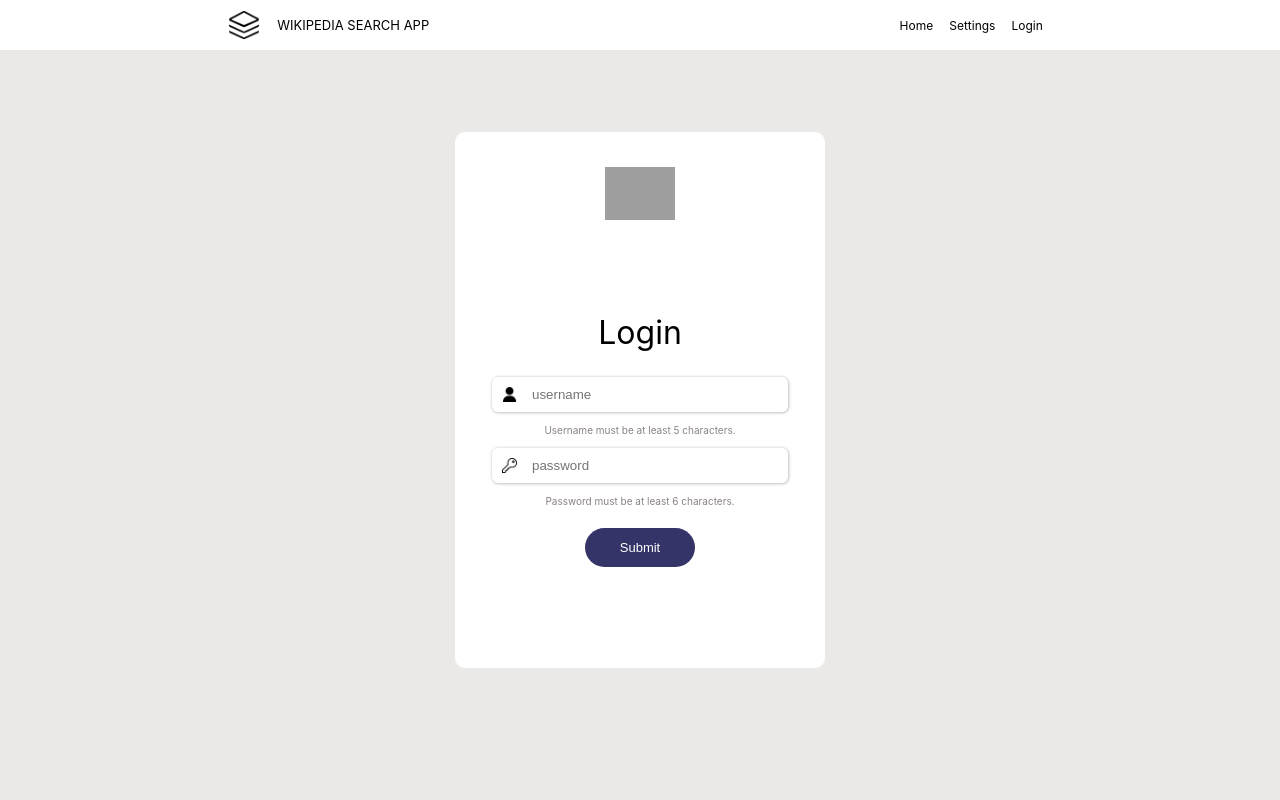
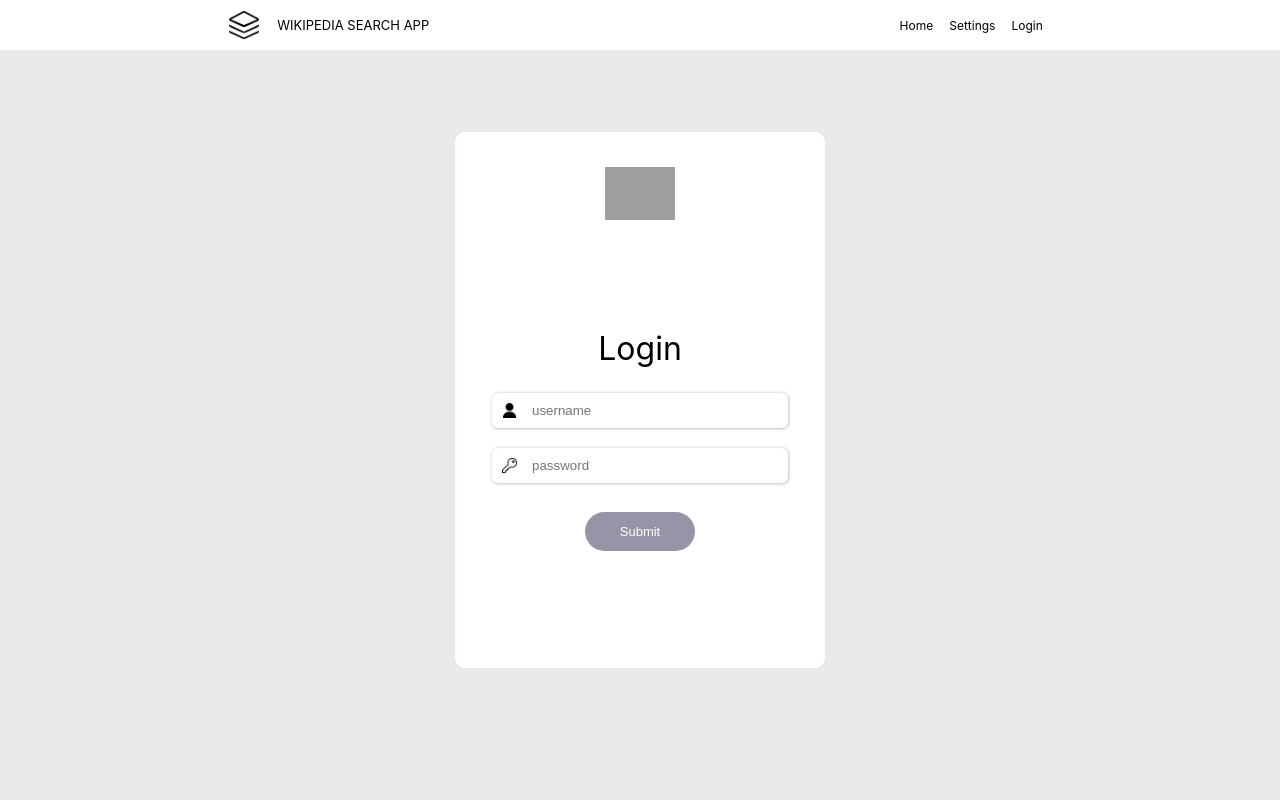
Before and after one commit to DixitJoshi12/Wikipedia-App, a React (Create React App) app: page / in a window 1280 px wide. Shown: the top 800 px of the page. Built offline with nearby package versions, Linux system fonts and the light colour scheme.

Commit message:
form validation
day 4 form validation

```diff
--- a/src/components/LoginForm.js
+++ b/src/components/LoginForm.js
@@ -1,8 +1,60 @@
-// import { useState } from "react";
+import { useState } from "react";
 import classes from "./components-styles/LoginForm.module.css";
 
 const LoginForm = () => {
-  // useState(false);
+  const [enteredName, setEnteredName] = useState("");
+  const [enteredPassword, setEnteredPassword] = useState("");
+
+  const [enteredNameTouched, setEnteredNameTouched] = useState(false);
+  const [enteredPasswordTouched, setEnteredPasswordTouched] = useState(false);
+
+  const enteredNameValid = enteredName.trim() !== "";
+  const enteredNameInvalid = !enteredNameValid && enteredNameTouched;
+
+  const enteredPasswordValid = enteredPassword.trim() !== "";
+  const enteredPasswordInvalid = !enteredPasswordValid && enteredPasswordTouched;
+
+  let formIsValid = false;
+  if(enteredNameValid && enteredPasswordValid){
+    formIsValid = true;
+  }
+
+  const nameChangeHandler = (event) => {
+    setEnteredName(event.target.value);
+  };
+
+  const passwordChangeHandler = (event) => {
+    setEnteredPassword(event.target.value);
+  };
+
+  const nameBlurHandler = (event) => {
+    setEnteredNameTouched(true);
+  };
+
+  const passwordBlurHandler = (event) => {
+    setEnteredPasswordTouched(true);
+  };
+
+  const formSubmitHandler = (event) => {
+    event.preventDefault();
+
+    setEnteredNameTouched(true);
+    setEnteredPasswordTouched(true);
+    if(!enteredNameValid && !enteredPasswordValid){
+      return;
+    }
+    if (!enteredNameValid) {
+      return;
+    }
+    if (!enteredPasswordValid) {
+      return;
+    }
+
+    setEnteredName("");
+    setEnteredPassword("");
+    setEnteredNameTouched(false);
+    setEnteredPasswordTouched(false);
+  };
   return (
     <div className={classes["inner-box"]}>
       <div className={classes.upper}>
@@ -12,14 +64,28 @@ const LoginForm = () => {
         />
         <h3>Login</h3>
       </div>
-      <form action="">
-        <input name="user" type="text" placeholder="username" />
-        <p>Username must be at least 5 characters.</p>
-        <input name="password" type="password" placeholder="password"/>
-        <p>Password must be at least 6 characters.</p>
-        <button disabled className={classes.btn1}>
-          Submit
-        </button>
+      <form onSubmit={formSubmitHandler}>
+        <input
+          name="user"
+          type="text"
+          onChange={nameChangeHandler}
+          onBlur={nameBlurHandler}
+          placeholder="username"
+          value={enteredName}
+        />
+        {enteredNameInvalid && <p>Username must be at least 5 characters.</p>}
+        <input
+          name="password"
+          type="password"
+          onChange={passwordChangeHandler}
+          onBlur={passwordBlurHandler}
+          placeholder="password"
+          value={enteredPassword}
+        />
+        {enteredPasswordInvalid && (
+          <p>Password must be at least 6 characters.</p>
+        )}
+        <button disabled={!formIsValid} className={classes.btn1}>Submit</button>
       </form>
     </div>
   );
--- a/src/components/components-styles/LoginForm.module.css
+++ b/src/components/components-styles/LoginForm.module.css
@@ -22,7 +22,10 @@
     border-style: none;
     margin-top: 1.2rem;
 }
-
+.btn1:disabled{
+    background: #9595a7;
+    cursor: not-allowed;
+}
 .inner-box {
     position: absolute;
     top : 10vh;
@@ -90,3 +93,7 @@
     /* font-weight: 600; */
     color: #000;
 }
+
+.hidepara{
+    /* display: none; */
+}
```
